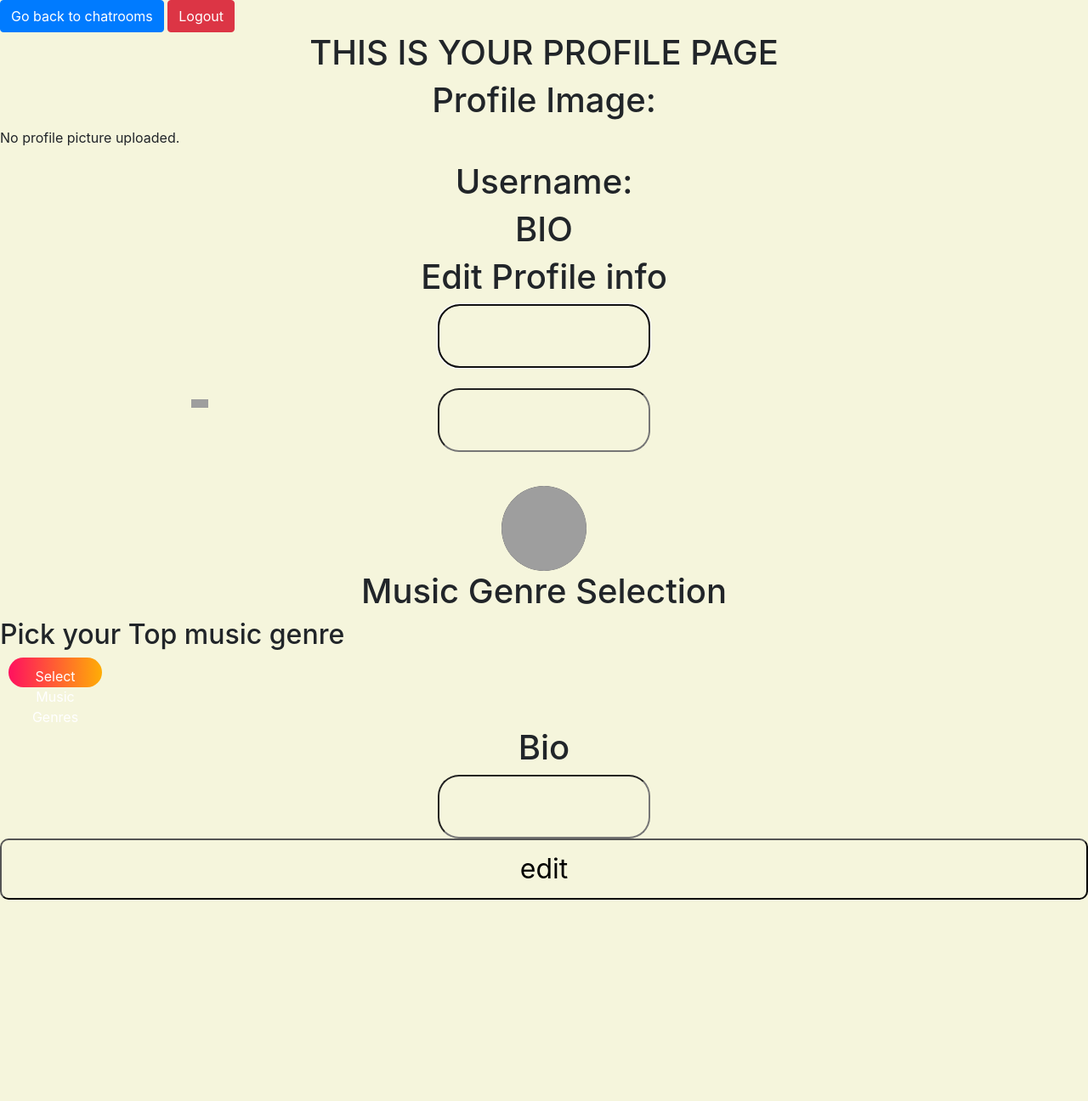
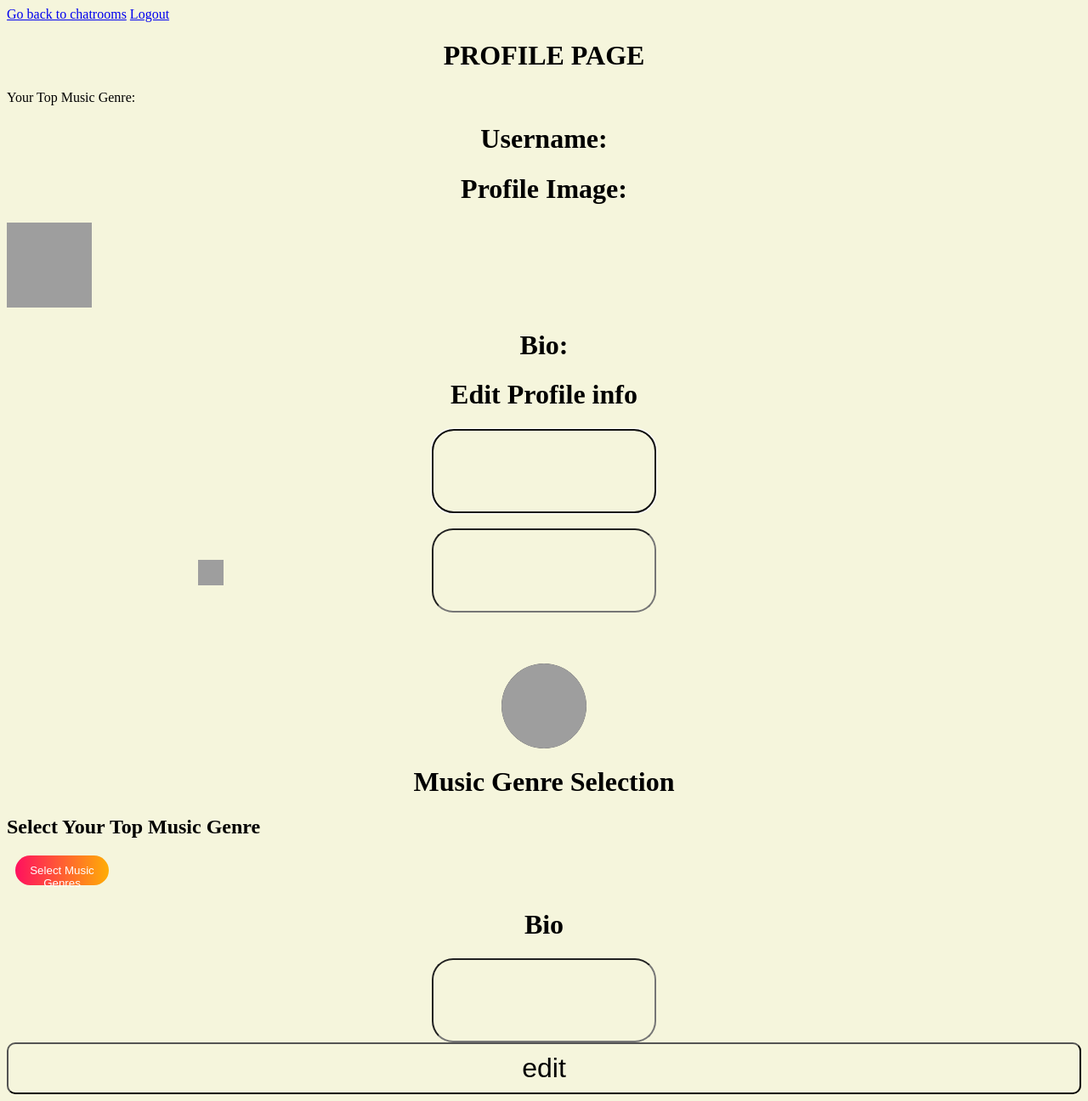
Before and after one commit to Zeotical/MMUsic-TC2L-03, a Flask app: template templates/profile.html in a window 1280 px wide. Shown: the whole page at 85% size. Before the commit the page ends 1059 px from the top, so only its background shows below. Run offline with Flask 3, Linux system fonts and the light colour scheme; the template is opened without the code that fills it, so the values that code supplies are empty; some libraries are stand-ins or nearby versions; grey boxes are pictures that could not be loaded.

Commit message:
bootstrap removed username & pfp shows next to non lyric texts

```diff
--- a/main.py
+++ b/main.py
@@ -313,7 +313,7 @@ def handle_text(data):
     pfp = session["pfp_path"]
 
     save_message(text, chatroomID, username) #Calls add_text() to save the message to the database
-    emit('message', {'username': username, 'text': text}, room=chatroomID) #Emits the message to all connected clients
+    emit('message', {'pfp': pfp,'username': username, 'text': text}, room=chatroomID) #Emits the message to all connected clients
 
 @app.route('/livesearch', methods=['POST'])
 def livesearch():
--- a/static/styles.css
+++ b/static/styles.css
@@ -160,6 +160,8 @@ form button {
     display: none;
 }
 
+/* DROPDOWN */
+
 .dropdown{
     display: inline-block;
 }
@@ -192,3 +194,5 @@ form button {
 .dropdown a:hover{
     background-color: hsl(0, 0%, 90%);
 }
+
+/* PROFILE PAGE */
--- a/templates/base1.html
+++ b/templates/base1.html
@@ -3,7 +3,6 @@
 <head>
     <meta charset="UTF-8">
     <meta name="viewport" content="width=device-width, initial-scale=1.0">
-    <link href="https://stackpath.bootstrapcdn.com/bootstrap/4.5.2/css/bootstrap.min.css" rel="stylesheet">
     <link rel="stylesheet" href="{{ url_for("static", filename="styles.css")}}">
     <title>Flask Authentication</title>
 </head>
@@ -12,8 +11,6 @@
     {% block body%} <!--Anything from our index.html will be passed here -->
 
     {% endblock %}
-    <script src="https://code.jquery.com/jquery-3.5.1.slim.min.js"></script>
-    <script src="https://cdn.jsdelivr.net/npm/@popperjs/core@2.9.2/dist/umd/popper.min.js"></script>
-    <script src="https://stackpath.bootstrapcdn.com/bootstrap/4.5.2/js/bootstrap.min.js"></script>
+
 </body>
 </html>
--- a/templates/index.html
+++ b/templates/index.html
@@ -12,7 +12,11 @@
 
     <div class="btn-box">
       <button type="button" id="next">Next</button>
+      <br>
+      <a href="{{url_for("login")}}" class="lnk-login">Already have an account? Login !</a>
+
     </div>
+
   </form>
 
   <form id="form2" action="{{url_for("register")}}" method="post">
@@ -20,7 +24,7 @@
 
 
     <div class="dropdown">
-      <button>Select Music Genres</button>
+      <button>Select Your Top Music Genre</button>
       <div class="content">
         <input type="radio" id="mg1"  name="music" value="Hip hop" onclick="submitGenres()" >
         <label for="mg1">Hip Hop</label>
--- a/templates/profile.html
+++ b/templates/profile.html
@@ -6,20 +6,20 @@
 <a href="{{url_for("logout" )}}" class="btn btn-danger">Logout</a>
 
 
-<h1> THIS IS YOUR PROFILE PAGE {{update.username}}</h1>
+<h1>PROFILE PAGE {{update.username}}</h1>
+
+Your Top Music Genre:
 {{update.genres}}
 
-{{music}}
- <h1> Profile Image:</h1>
- {% if update.image %}
-    <img src="{{ url_for('static', filename='profile_pics/' + update.image)  }}"   alt="Profile Picture"style="width: 100px; height:100px";/>
- {% else %}
-     <p>No profile picture uploaded.</p>
- {% endif %}
- <h1>Username:</h1>
+<h1>Username:</h1>
  {{update.username}}
 
- <h1>BIO</h1>
+ <h1> Profile Image:</h1>
+
+    <img src="{{ url_for('static', filename='profile_pics/' + update.image)  }}"   alt="Profile Picture"style="width: 100px; height:100px";/>
+
+
+ <h1>Bio:</h1>
  {{update.bio}}
 
  <div class="profile_info">
@@ -34,7 +34,7 @@
    <img src="{{ url_for('static', filename='profile_pics/' + update.image) }}" id="new_frame" width="100px" height="100px" onclick="trigger_fileinput()"/>
 
    <h1>Music Genre Selection</h1>
-<h2>Pick your Top music genre</h2>
+<h2>Select Your Top Music Genre</h2>
    <input type="hidden" name="edit_genre" id="edit_genre">
 
    <div class="dropdown">
```
Also changed, not shown: static/chat.js (+9 -1 lines), static/songs.js (+1 -10 lines).
